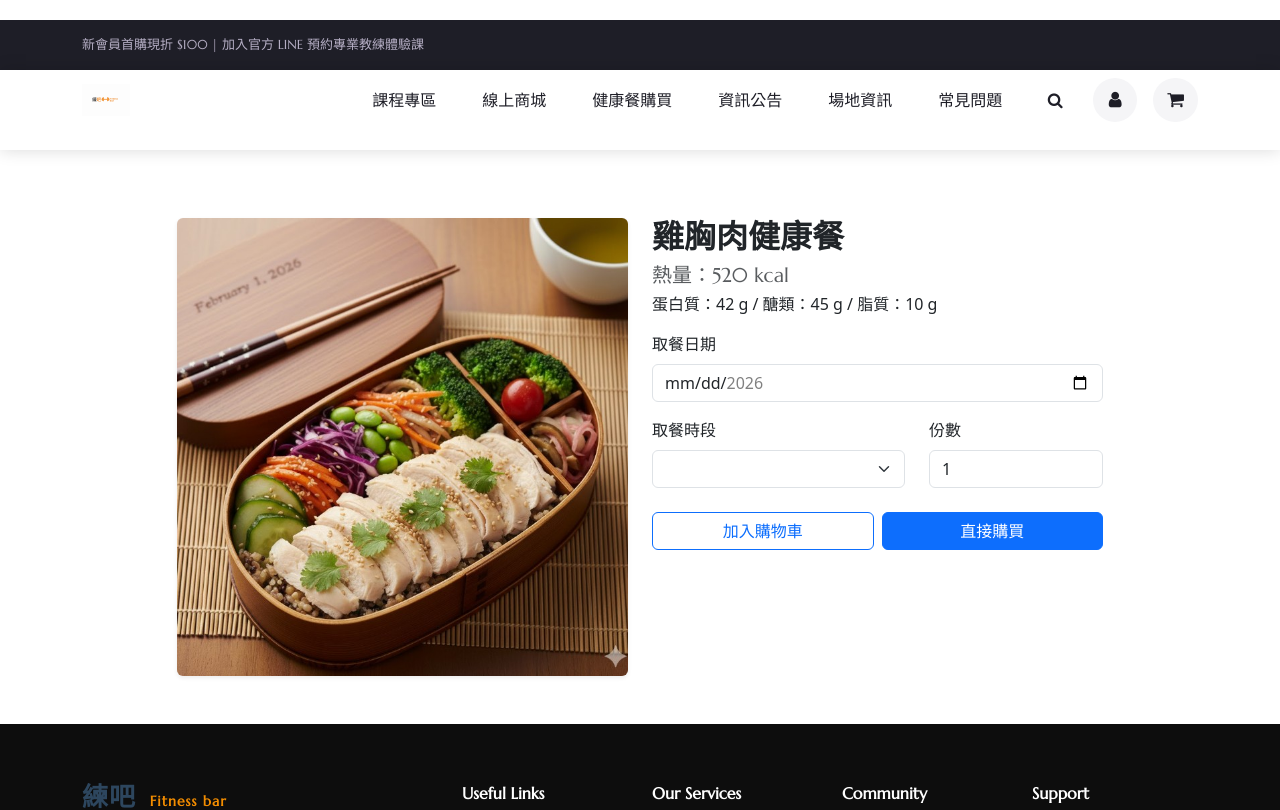
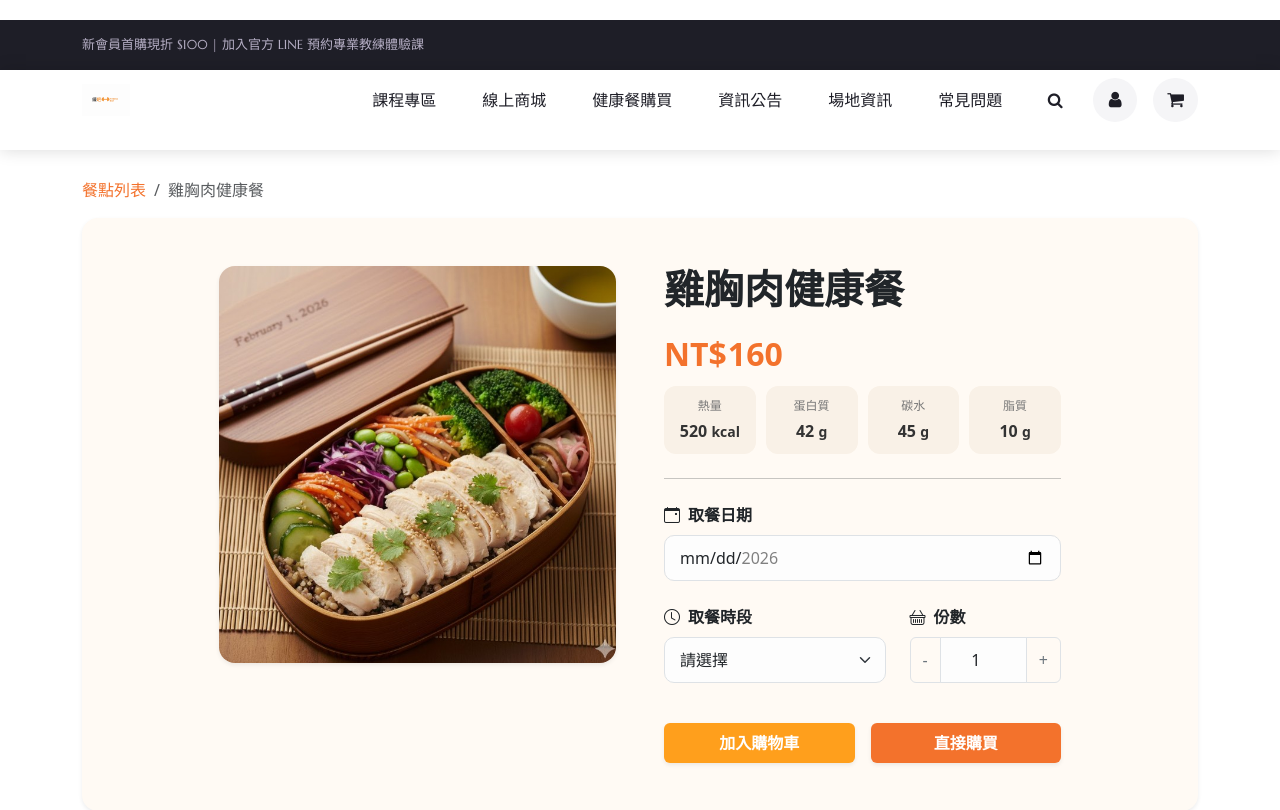
Before and after one commit to hanyi85/gym-vue, a Vue app in the folder gym-vue/: page /meals/1 in a window 1280 px wide. Shown: the top 810 px of the page. Built offline with nearby package versions, Linux system fonts and the light colour scheme.

Commit message:
mealdetail_第2版

```diff
--- /dev/null
+++ b/gym-vue/src/components/Meals/MealdetailButton.vue
@@ -0,0 +1,49 @@
+<template>
+  <button
+    class="btn w-100 py-2 fw-bold text-white shadow-sm transition-all"
+    :class="type === 'add' ? 'btn-add-cart' : 'btn-buy-now'"
+    @click="$emit('click')"
+  >
+    <slot></slot>
+  </button>
+</template>
+
+<script setup>
+defineProps({
+  type: {
+    type: String,
+    default: 'add' // 'add' 或 'buy'
+  }
+})
+defineEmits(['click'])
+</script>
+
+<style scoped>
+.transition-all {
+  transition: all 0.2s ease-in-out;
+}
+
+.transition-all:active {
+  transform: scale(0.97);
+}
+
+.btn-add-cart {
+  background-color: #ff9f1c;
+  border: none;
+}
+
+.btn-add-cart:hover {
+  background-color: #f38d00;
+  box-shadow: 0 4px 12px rgba(255, 159, 28, 0.3);
+}
+
+.btn-buy-now {
+  background-color: #f3722c;
+  border: none;
+}
+
+.btn-buy-now:hover {
+  background-color: #d65a1a;
+  box-shadow: 0 4px 12px rgba(243, 114, 44, 0.3);
+}
+</style>
--- a/gym-vue/src/views/meals/MealDetail-View.vue
+++ b/gym-vue/src/views/meals/MealDetail-View.vue
@@ -1,6 +1,8 @@
 <script setup>
 import { ref } from 'vue'
 import { useRoute, useRouter } from 'vue-router'
+import MealActionButton from '@/components/Meals/MealdetailButton.vue'
+
 
 /* 路由 */
 const route = useRoute()
@@ -15,7 +17,8 @@ const meal = ref({
   calories: 520,
   protein: 42,
   carbs: 45,
-  fat: 10
+  fat: 10,
+  price: 160
 })
 
 /* 取餐時段（之後 API 取代） */
@@ -66,91 +69,178 @@ function buyNow() {
 
 
 <template>
-  <div class="container py-5">
-    <div class="row justify-content-center align-items-start g-4">
+  <div class=" min-vh-100 py-2 container">
+    <nav aria-label="breadcrumb" class="mb-3">
+            <ol class="breadcrumb">
+              <li class="breadcrumb-item"><router-link to="/meals" class="text-orange">餐點列表</router-link></li>
+              <li class="breadcrumb-item active">{{ meal.name }}</li>
+            </ol>
+          </nav>
+    <div class="container meal-detail rounded-4 shadow-sm p-4 p-md-5">
+      <div class="row justify-content-center g-5">
 
-      <!-- 圖片 -->
-      <div class="col-12 col-md-5 text-center">
-        <img
-          :src="meal.imageUrl"
-          class="img-fluid rounded shadow-sm"
-          :alt="meal.name"
-        />
-      </div>
-
-      <!-- 餐點資訊 -->
-      <div class="col-12 col-md-5">
-        <h2 class="fw-bold mb-2">{{ meal.name }}</h2>
-
-        <h5 class="text-muted mb-1">
-          熱量：{{ meal.calories }} kcal
-        </h5>
-
-        <p class="mb-3">
-          蛋白質：{{ meal.protein }} g /
-          醣類：{{ meal.carbs }} g /
-          脂質：{{ meal.fat }} g
-        </p>
-
-        <!-- 取餐日期 -->
-        <div class="mb-3">
-          <label class="form-label">取餐日期</label>
-          <input
-            type="date"
-            v-model="selectedDate"
-            class="form-control"
-            :min="minDate"
-            :max="maxDate"
-          />
-        </div>
-
-        <!-- 取餐時段 + 份數 -->
-        <div class="row mb-4">
-          <div class="col-7">
-            <label class="form-label">取餐時段</label>
-            <select
-              class="form-select"
-              v-model="selectedTimeSlotId"
-            >
-              <option disabled value="">請選擇</option>
-              <option
-                v-for="slot in timeSlots"
-                :key="slot.id"
-                :value="slot.id"
-              >
-                {{ slot.label }}
-              </option>
-            </select>
-          </div>
-
-          <div class="col-5">
-            <label class="form-label">份數</label>
-            <input
-              type="number"
-              class="form-control"
-              min="1"
-              v-model="quantity"
-            />
+        <div class="col-12 col-md-6 col-lg-5">
+          <div class="image-wrapper shadow-sm rounded-4 overflow-hidden">
+            <img :src="meal.imageUrl" class="img-fluid w-100 h-100 object-fit-cover" :alt="meal.name" />
           </div>
         </div>
 
-        <!-- 按鈕 -->
-        <div class="d-flex gap-2">
-          <button
-            class="btn btn-outline-primary w-50"
-            @click="addToCart"
-          >
-            加入購物車
-          </button>
+        <div class="col-12 col-md-6 col-lg-5">
+          <h1 class="fw-bold text-dark mb-3">{{ meal.name }}</h1>
+          <div class="price-wrapper mb-2">
+      <span class="currency">NT$</span>
+      <span class="price-amount">{{ meal.price }}</span>
+    </div>
 
-          <button
-            class="btn btn-primary w-50"
-            @click="buyNow"
-          >
-            直接購買
-          </button>
+          <div class="nutrition-grid mb-4">
+            <div class="nutrition-card">
+              <span class="label">熱量</span>
+              <span class="value">{{ meal.calories }} <small>kcal</small></span>
+            </div>
+            <div class="nutrition-card">
+              <span class="label">蛋白質</span>
+              <span class="value">{{ meal.protein }} <small>g</small></span>
+            </div>
+            <div class="nutrition-card">
+              <span class="label">碳水</span>
+              <span class="value">{{ meal.carbs }} <small>g</small></span>
+            </div>
+            <div class="nutrition-card">
+              <span class="label">脂質</span>
+              <span class="value">{{ meal.fat }} <small>g</small></span>
+            </div>
+          </div>
+
+          <hr class="opacity-10 my-4" />
+
+          <div class="order-options">
+            <div class="mb-4">
+              <label class="form-label fw-bold"><i class="bi bi-calendar-event me-2"></i>取餐日期</label>
+              <input type="date" v-model="selectedDate" class="form-control custom-input" :min="minDate" :max="maxDate" />
+            </div>
+
+            <div class="row mb-4">
+              <div class="col-7">
+                <label class="form-label fw-bold"><i class="bi bi-clock me-2"></i>取餐時段</label>
+                <select class="form-select custom-input" v-model="selectedTimeSlotId">
+                  <option disabled value="null">請選擇</option>
+                  <option v-for="slot in timeSlots" :key="slot.id" :value="slot.id">{{ slot.label }}</option>
+                </select>
+              </div>
+              <div class="col-5">
+                <label class="form-label fw-bold"><i class="bi bi-basket me-2"></i>份數</label>
+                <div class="input-group">
+                  <button class="btn btn-outline-secondary" @click="quantity > 1 ? quantity-- : null">-</button>
+                  <input type="number" class="form-control text-center custom-input border-x-0" v-model="quantity" min="1" />
+                  <button class="btn btn-outline-secondary" @click="quantity++">+</button>
+                </div>
+              </div>
+            </div>
+
+            <div class="row g-3 mt-2">
+              <div class="col-6">
+                <MealActionButton type="add" @click="addToCart">
+                  加入購物車
+                </MealActionButton>
+              </div>
+              <div class="col-6">
+                <MealActionButton type="buy" @click="buyNow">
+                  直接購買
+                </MealActionButton>
+              </div>
+            </div>
+          </div>
         </div>
       </div>
     </div>
   </div>
 </template>
+
+<style scoped>
+.meal-detail {
+  background-color: #fffaf4; /* 你的背景色 */
+}
+
+.text-orange {
+  color: #f3722c;
+  text-decoration: none;
+}
+
+.image-wrapper {
+  aspect-ratio: 1 / 1;
+}
+
+/* 營養資訊卡片化佈局 */
+.nutrition-grid {
+  display: grid;
+  grid-template-columns: repeat(4, 1fr);
+  gap: 10px;
+}
+
+.nutrition-card {
+  background-color: #F9F1E7;
+  padding: 10px 5px;
+  border-radius: 12px;
+  text-align: center;
+  border: 1px solid transparent;
+  transition: all 0.3s ease;
+}
+
+.nutrition-card:hover {
+  background-color: #F2E8DF;
+  border-color: #ffe0c3;
+}
+
+.nutrition-card .label {
+  display: block;
+  font-size: 0.75rem;
+  color: #777;
+  margin-bottom: 4px;
+}
+
+.nutrition-card .value {
+  display: block;
+  font-weight: 700;
+  color: #333;
+}
+
+/* 表單優化 */
+.custom-input {
+  border-radius: 10px;
+  padding: 10px 15px;
+  border: 1px solid #dee2e6;
+  background-color: #fdfdfd;
+}
+
+.custom-input:focus {
+  border-color: #ff9f1c;
+  box-shadow: 0 0 0 0.25rem rgba(255, 159, 28, 0.15);
+}
+
+.input-group .btn {
+  border-color: #dee2e6;
+}
+
+@media (max-width: 768px) {
+  .nutrition-grid {
+    grid-template-columns: repeat(2, 1fr);
+  }
+}
+
+/* 價格樣式：強調橘色與粗體 */
+.price-wrapper {
+  white-space: nowrap; /* 確保價格不會斷行 */
+  color: #f3722c;
+  font-weight: 800;
+  font-size: 1rem;
+}
+
+.currency {
+  font-size: 2rem;
+  margin-right: 1px;
+}
+
+.price-amount {
+  font-size: 2rem;
+}
+</style>
```
